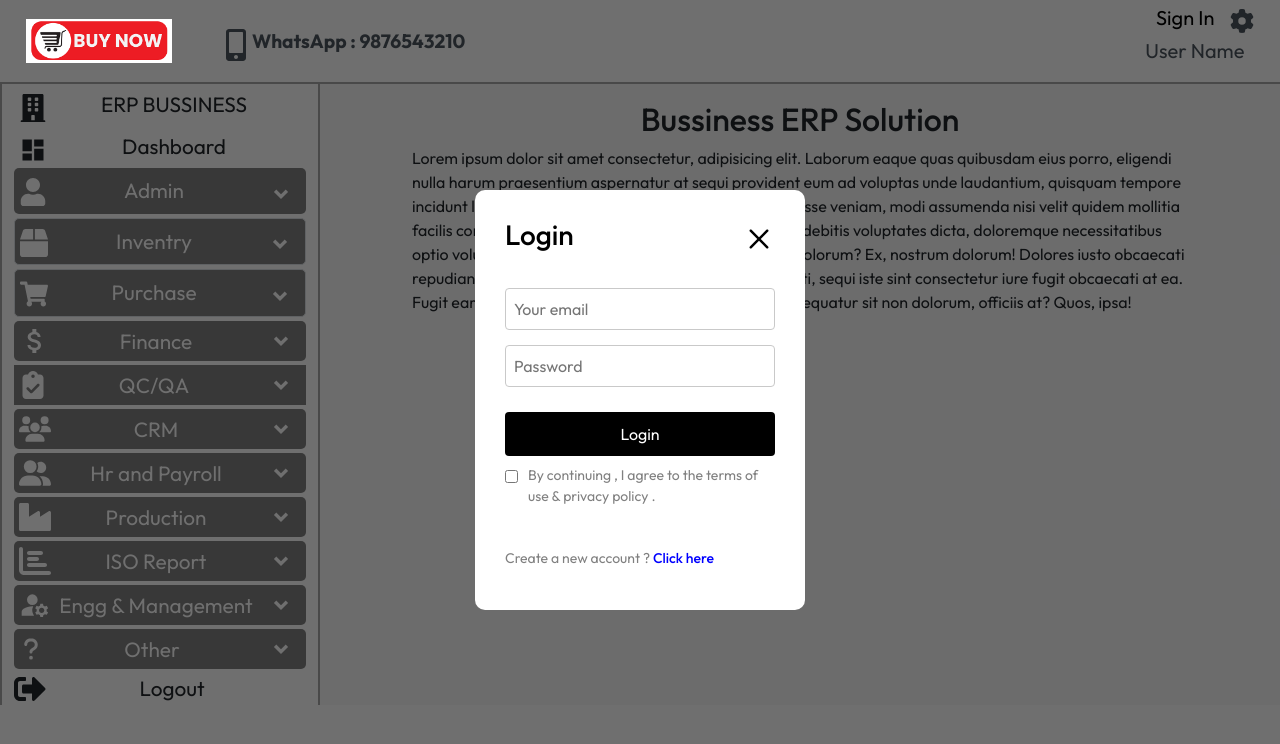
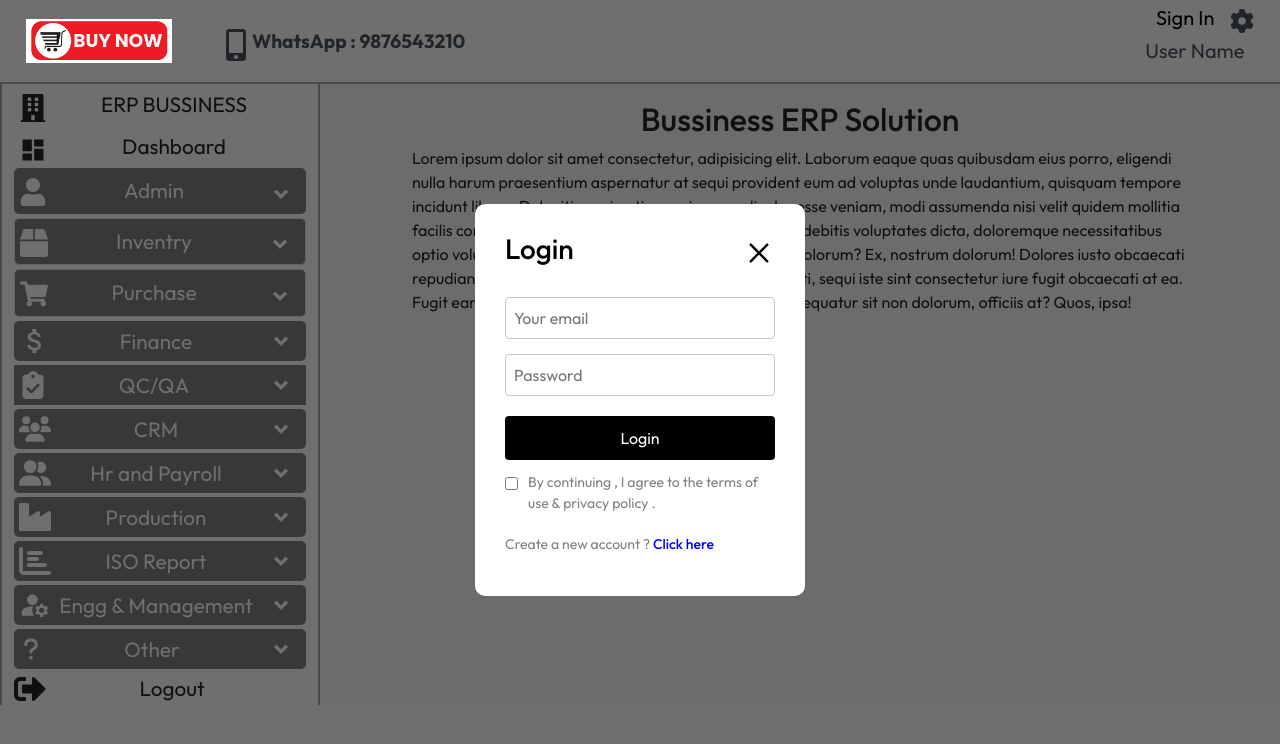
Before and after one commit to jollyvivek/ERP-PROJECT, a React (Vite) app: page / in a window 1280 px wide. Both pictures are taken after a click on the button "Sign In". Shown: the top 744 px of the page. Built offline with nearby package versions, Linux system fonts and the light colour scheme.

Commit message:
Add changes in LoginPopup

```diff
--- a/src/Components/LoginPopup/LoginPopup.css
+++ b/src/Components/LoginPopup/LoginPopup.css
@@ -1,5 +1,4 @@
 .login-popup{
-  /* border: 1px solid red; */
   position: absolute;
   z-index: 1;
   width: 100%;
@@ -15,7 +14,7 @@
   background: white;
   display: flex;
   flex-direction: column;
-  gap: 25px;
+  gap: 20px;
   padding: 25px 30px;
   border-radius: 10px;
   font-size: 14px;
@@ -23,7 +22,6 @@
 }
 
 .login-title{
-  /* border: 2px solid red; */
   display: flex;
   justify-content: space-between;
   align-items: center;
@@ -60,11 +58,10 @@
 }
 
 .login-condition{
-  /* border: 1px solid red; */
   display: flex;
   align-items: start;
   gap: 10px;
-  margin-top: -1rem;
+  margin-top: -0.5rem;
 }
 
 .login-condition input{
@@ -77,3 +74,7 @@
   font-weight: 500;
   cursor: pointer;
 }
+
+.create-account{
+  margin-top: -1rem;
+}
--- a/src/Components/LoginPopup/LoginPopup.jsx
+++ b/src/Components/LoginPopup/LoginPopup.jsx
@@ -23,8 +23,8 @@ const LoginPopup = ({setShowLogin}) => {
         <p>By continuing , I agree to the terms of use & privacy policy .</p>
       </div>
       {currState==="Login"
-      ?<p>Create a new account ?    <span onClick={()=>setCurrState("Sign Up")}>Click here</span></p>
-      : <p>Already have an account ? <span onClick={()=>setCurrState("Login")}>Login Here</span> </p>
+      ?<p className='create-account'>Create a new account ?    <span onClick={()=>setCurrState("Sign Up")}>Click here</span></p>
+      : <p className='create-account'>Already have an account ? <span onClick={()=>setCurrState("Login")}>Login Here</span> </p>
       }
 
     </form>
```
